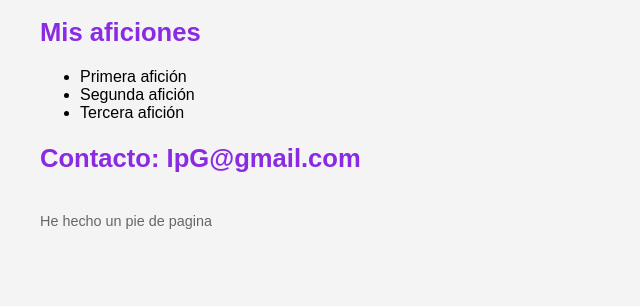
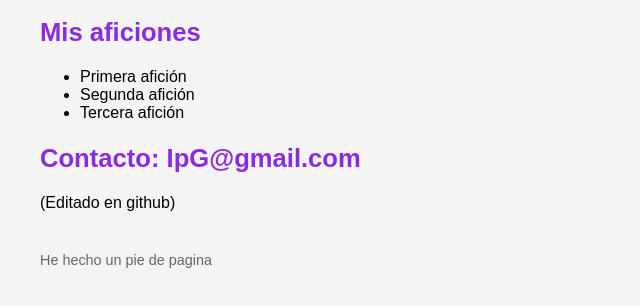
Before and after one commit to IvanPozog/nuevo-repo-clase, a plain HTML site: page index.html in a window 1280 px wide. Shown: the part 178-484 px from the top of the page, without its empty margins (0-640 px from the left). Drawn offline with Linux system fonts and the light colour scheme.

Commit message:
Edita el parrafo desde github

```diff
--- a/index.html
+++ b/index.html
@@ -16,7 +16,7 @@
     <li>Tercera afición</li>
   </ul>
   <h2>Contacto: IpG@gmail.com</h2>
-
+  <p>(Editado en github)</p>
   <footer>He hecho un pie de pagina</footer>
  </body>
 </html>
```
